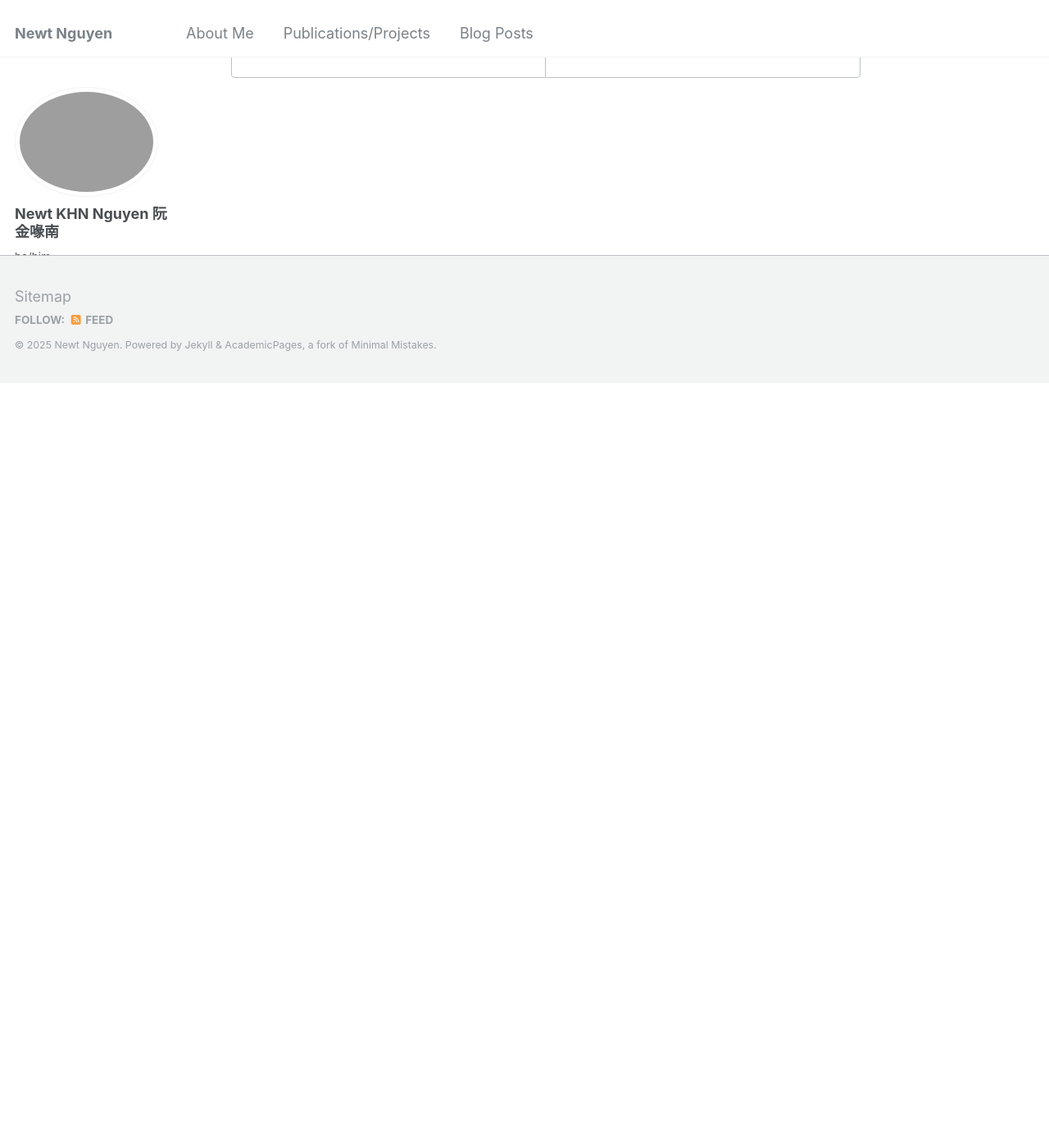
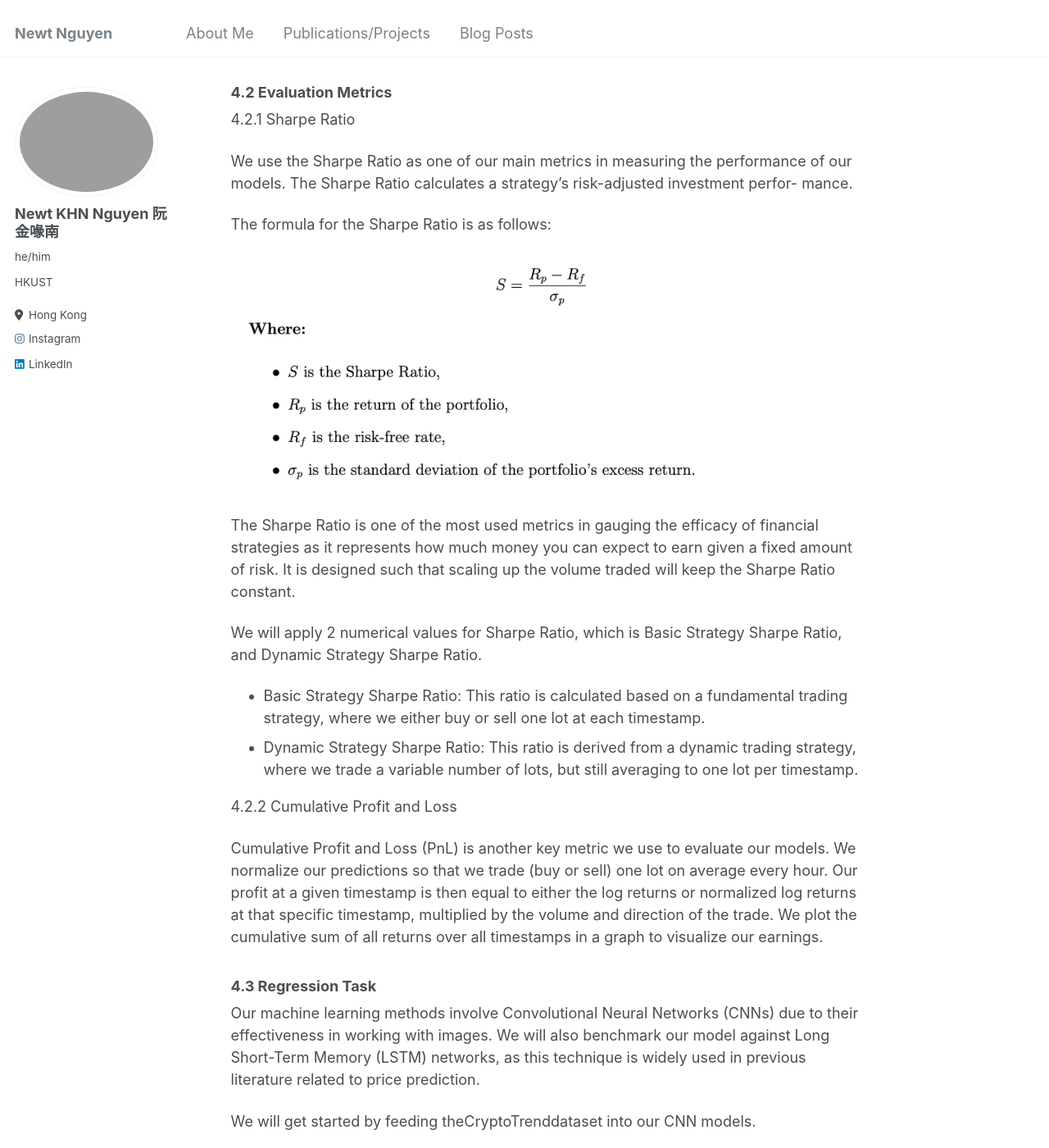
Before and after one commit to newtdes/newtdes.github.io, a Jekyll site: the page built from _publications/2024-11-28-comp4211-project.md, in a window 1280 px wide and 1400 px high, scrolled down 6201 px. Shown: the whole window at 82% size. Built offline with Jekyll 4.4.1, drawn with Linux system fonts in a browser that asks for light colours; before the commit the page ends 6668 px from its top, so only the background shows below that; some of the changed text lies outside the part shown.

Commit message:
Add new details

```diff
--- a/_publications/2024-11-28-comp4211-project.md
+++ b/_publications/2024-11-28-comp4211-project.md
@@ -126,3 +126,77 @@ To summarize, we explore 2 main machine learning tasks:
 
 - Regression: Predict normalized log returns
 - Classification: Prediction the direction of returns
+
+## 4 Machine Learning Methods
+
+### 4.1 Novelty of our Methodology
+
+Price trends contain subtle signals that are hard to discover with just standard methods, such as price momentum and reversal. At the same time, the average retail trader generally does not make decisions based on numerical data, but instead on image data.
+
+As mentioned above, there is a huge body of literature focused on forecasting price
+movements with machine learning. However, most focus on numerical time series data.
+Our proposed solution seeks to discover a novel way of addressing the limitations of
+previous works.
+
+### 4.2 Evaluation Metrics
+
+4.2.1 Sharpe Ratio
+
+We use the Sharpe Ratio as one of our main metrics in measuring the performance of
+our models. The Sharpe Ratio calculates a strategy’s risk-adjusted investment perfor-
+mance.
+
+The formula for the Sharpe Ratio is as follows:
+
+![Sharpe Ratio](../images/comp4211-sharpe-ratio.png)
+
+The Sharpe Ratio is one of the most used metrics in gauging the efficacy of financial
+strategies as it represents how much money you can expect to earn given a fixed amount of risk. It is designed such that scaling up the volume traded will keep the Sharpe Ratio constant.
+
+We will apply 2 numerical values for Sharpe Ratio, which is Basic Strategy Sharpe
+Ratio, and Dynamic Strategy Sharpe Ratio.
+
+
+- Basic Strategy Sharpe Ratio: This ratio is calculated based on a fundamental trading strategy, where we either buy or sell one lot at each timestamp.
+- Dynamic Strategy Sharpe Ratio: This ratio is derived from a dynamic trading strategy, where we trade a variable number of lots, but still averaging to one lot per timestamp.
+
+4.2.2 Cumulative Profit and Loss
+
+Cumulative Profit and Loss (PnL) is another key metric we use to evaluate our models.
+We normalize our predictions so that we trade (buy or sell) one lot on average every
+hour. Our profit at a given timestamp is then equal to either the log returns or normalized log returns at that specific timestamp, multiplied by the volume and direction of the trade. We plot the cumulative sum of all returns over all timestamps in a graph to visualize our earnings.
+
+### 4.3 Regression Task
+
+Our machine learning methods involve Convolutional Neural Networks (CNNs) due
+to their effectiveness in working with images. We will also benchmark our model
+against Long Short-Term Memory (LSTM) networks, as this technique is widely used
+in previous literature related to price prediction.
+
+We will get started by feeding theCryptoTrenddataset into our CNN models.
+
+4.3.1 Convolutional Neural Networks (CNN) for RegressionCryptoTrend
+
+Table 1 below illustrates the best CNN model that we use to train theCryptoTrend
+dataset for regression. We employ four convolutional layers, with the last layer being a feedforward neural network.
+
+| Layer (type)           | Output Shape           | Param #     |
+|------------------------|------------------------|-------------|
+| Conv2D                 | (None, 54, 72, 32)     | 512         |
+| BatchNormalization      | (None, 54, 72, 32)     | 128         |
+| LeakyReLU              | (None, 54, 72, 32)     | 0           |
+| MaxPooling2D           | (None, 18, 72, 32)     | 0           |
+| Dropout                | (None, 18, 72, 32)     | 0           |
+| Conv2D                 | (None, 18, 72, 64)     | 30,784      |
+| BatchNormalization      | (None, 18, 72, 64)     | 256         |
+| LeakyReLU              | (None, 18, 72, 64)     | 0           |
+| MaxPooling2D           | (None, 6, 72, 64)      | 0           |
+| Dropout                | (None, 6, 72, 64)      | 0           |
+| Conv2D                 | (None, 6, 72, 128)     | 123,008     |
+| BatchNormalization      | (None, 6, 72, 128)     | 512         |
+| LeakyReLU              | (None, 6, 72, 128)     | 0           |
+| MaxPooling2D           | (None, 2, 72, 128)     | 0           |
+| Flatten                | (None, 18,432)         | 0           |
+| Dense                  | (None, 256)            | 4,718,848   |
+| Dropout                | (None, 256)            | 0           |
+| Dense                  | (None, 1)              | 258         |
```
Also changed, not shown: images/comp4211-sharpe-ratio.png (added).
